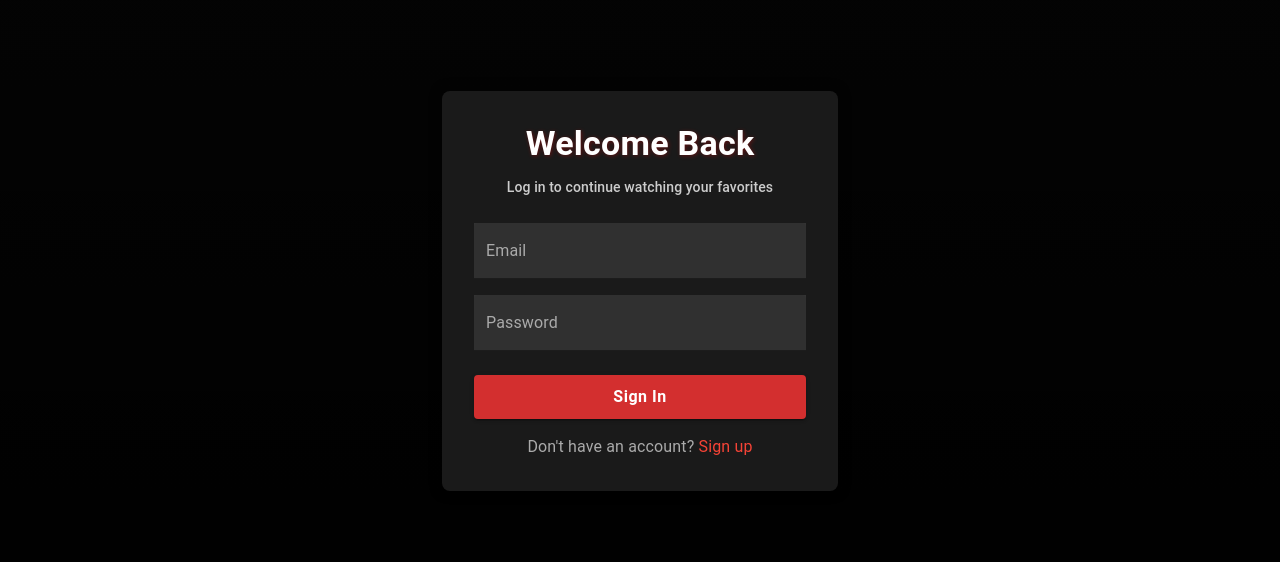
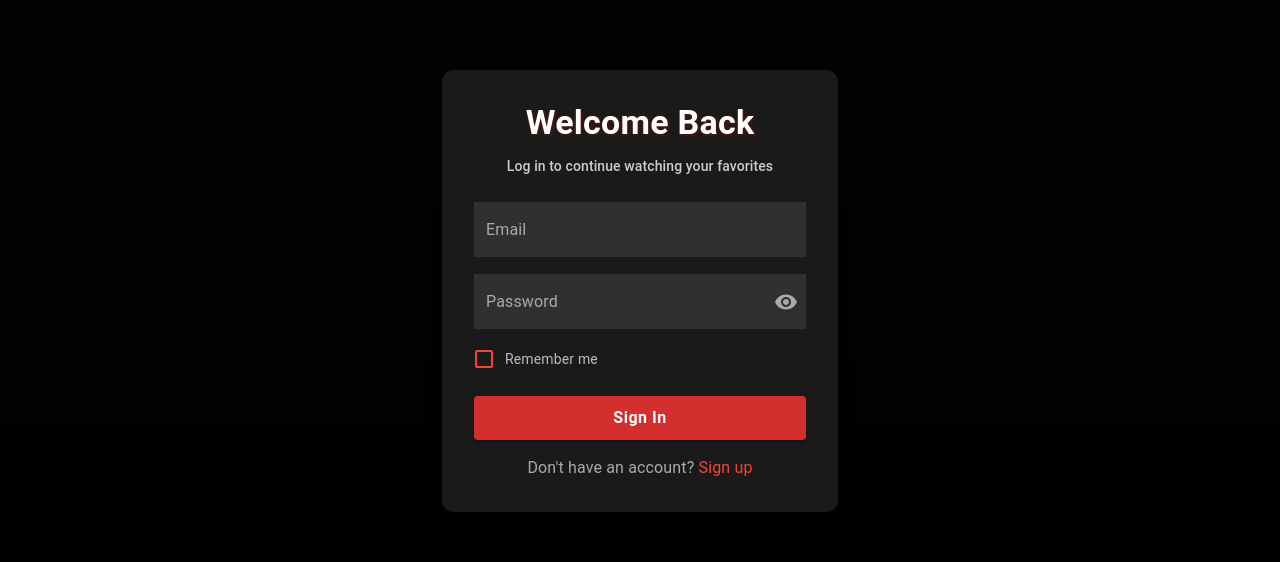
Before and after one commit to mwendwavickie/netflix-clone, a React (Create React App) app: page /login in a window 1280 px wide. Shown: the part 173-735 px from the top of the page. Built offline with nearby package versions, Linux system fonts and the light colour scheme; no server answers.

Commit message:
Enhance Login and SignUp pages with password visibility toggle and "Remember me" option

```diff
--- a/src/pages/LoginPage.js
+++ b/src/pages/LoginPage.js
@@ -6,8 +6,16 @@ import {
   TextField,
   Typography,
   Link,
-  Paper
+  Paper,
+  IconButton,
+  InputAdornment,
+  FormControlLabel,
+  Checkbox
 } from "@mui/material";
+import {
+  Visibility,
+  VisibilityOff
+} from "@mui/icons-material";
 import { useNavigate } from "react-router-dom";
 import { signInWithEmailAndPassword } from "firebase/auth";
 import { auth } from "../firebase";
@@ -19,13 +27,14 @@ const LoginPage = () => {
 
   const [email, setEmail] = useState("");
   const [password, setPassword] = useState("");
+  const [showPassword, setShowPassword] = useState(false);
+  const [rememberMe, setRememberMe] = useState(false);
   const [error, setError] = useState({ email: "", password: "" });
 
   const validate = () => {
     const newError = {};
     if (!email.includes("@")) newError.email = "Invalid email address";
-    if (password.length < 6)
-      newError.password = "Password must be at least 6 characters";
+    if (password.length < 6) newError.password = "Password must be at least 6 characters";
     setError(newError);
     return Object.keys(newError).length === 0;
   };
@@ -36,6 +45,12 @@ const LoginPage = () => {
 
     try {
       await signInWithEmailAndPassword(auth, email, password);
+      // Optionally store session
+      if (rememberMe) {
+        localStorage.setItem("rememberEmail", email);
+      } else {
+        localStorage.removeItem("rememberEmail");
+      }
       navigate("/");
     } catch (err) {
       if (err.code === "auth/user-not-found") {
@@ -58,7 +73,6 @@ const LoginPage = () => {
       sx={{
         minHeight: "100vh",
         background: "linear-gradient(rgba(0,0,0,0.8), rgba(0,0,0,1))",
-        backgroundColor: "#141414",
         display: "flex",
         alignItems: "center",
         justifyContent: "center",
@@ -72,8 +86,8 @@ const LoginPage = () => {
             p: 4,
             background: "rgba(28,28,28,0.95)",
             backdropFilter: "blur(6px)",
-            borderRadius: 2,
-            boxShadow: "0 0 12px rgba(0,0,0,0.5)",
+            borderRadius: 3,
+            boxShadow: "0 0 12px rgba(0,0,0,0.6)",
           }}
         >
           <Typography
@@ -117,7 +131,7 @@ const LoginPage = () => {
 
             <TextField
               label="Password"
-              type="password"
+              type={showPassword ? "text" : "password"}
               fullWidth
               variant="filled"
               value={password}
@@ -125,11 +139,40 @@ const LoginPage = () => {
               error={!!error.password}
               helperText={error.password}
               sx={{
-                mb: 3,
+                mb: 1,
                 backgroundColor: "#333",
                 input: { color: "white" },
                 label: { color: "#aaa" },
               }}
+              InputProps={{
+                endAdornment: (
+                  <InputAdornment position="end">
+                    <IconButton
+                      onClick={() => setShowPassword(!showPassword)}
+                      edge="end"
+                      sx={{ color: "#aaa" }}
+                    >
+                      {showPassword ? <VisibilityOff /> : <Visibility />}
+                    </IconButton>
+                  </InputAdornment>
+                ),
+              }}
+            />
+
+            <FormControlLabel
+              control={
+                <Checkbox
+                  checked={rememberMe}
+                  onChange={(e) => setRememberMe(e.target.checked)}
+                  sx={{ color: "#f44336" }}
+                />
+              }
+              label={
+                <Typography variant="body2" sx={{ color: "#bbb" }}>
+                  Remember me
+                </Typography>
+              }
+              sx={{ mb: 2 }}
             />
 
             <Button
--- a/src/pages/SignUpPage.js
+++ b/src/pages/SignUpPage.js
@@ -6,8 +6,14 @@ import {
   TextField,
   Button,
   Link,
-  Paper
+  Paper,
+  InputAdornment,
+  IconButton,
 } from "@mui/material";
+import {
+  Visibility,
+  VisibilityOff
+} from "@mui/icons-material";
 import { useNavigate } from "react-router-dom";
 import { useAuth } from "../context/AuthContext";
 import { auth } from "../firebase";
@@ -20,6 +26,7 @@ const SignUpPage = () => {
   const [email, setEmail] = useState("");
   const [password, setPassword] = useState("");
   const [confirmPassword, setConfirmPassword] = useState("");
+  const [showPassword, setShowPassword] = useState(false);
   const [error, setError] = useState({
     email: "",
     password: "",
@@ -62,7 +69,7 @@ const SignUpPage = () => {
       sx={{
         minHeight: "100vh",
         backgroundColor: "#141414",
-        backgroundImage: "linear-gradient(rgba(0,0,0,0.8), rgba(0,0,0,0.95))",
+        backgroundImage: "linear-gradient(rgba(0,0,0,0.85), rgba(0,0,0,0.95))",
         display: "flex",
         alignItems: "center",
         justifyContent: "center",
@@ -71,13 +78,13 @@ const SignUpPage = () => {
     >
       <Container maxWidth="xs">
         <Paper
-          elevation={6}
+          elevation={8}
           sx={{
             p: 4,
             backgroundColor: "rgba(28,28,28,0.95)",
+            borderRadius: 3,
+            boxShadow: "0 0 20px rgba(0,0,0,0.6)",
             backdropFilter: "blur(6px)",
-            borderRadius: 2,
-            boxShadow: "0 0 12px rgba(0,0,0,0.5)",
           }}
         >
           <Typography
@@ -87,7 +94,7 @@ const SignUpPage = () => {
             sx={{
               color: "white",
               fontWeight: "bold",
-              textShadow: "1px 1px 4px rgba(255,0,0,0.4)",
+              textShadow: "1px 1px 6px rgba(255,0,0,0.4)",
             }}
           >
             Create Your Account
@@ -98,7 +105,7 @@ const SignUpPage = () => {
             variant="subtitle2"
             sx={{ color: "#ccc", mb: 3 }}
           >
-            Join Streamify and start streaming now
+            Join Streamify and start streaming instantly
           </Typography>
 
           <form onSubmit={handleSignup}>
@@ -121,7 +128,7 @@ const SignUpPage = () => {
 
             <TextField
               label="Password"
-              type="password"
+              type={showPassword ? "text" : "password"}
               fullWidth
               variant="filled"
               value={password}
@@ -134,11 +141,24 @@ const SignUpPage = () => {
                 input: { color: "white" },
                 label: { color: "#aaa" },
               }}
+              InputProps={{
+                endAdornment: (
+                  <InputAdornment position="end">
+                    <IconButton
+                      onClick={() => setShowPassword(!showPassword)}
+                      edge="end"
+                      sx={{ color: "#aaa" }}
+                    >
+                      {showPassword ? <VisibilityOff /> : <Visibility />}
+                    </IconButton>
+                  </InputAdornment>
+                ),
+              }}
             />
 
             <TextField
               label="Confirm Password"
-              type="password"
+              type={showPassword ? "text" : "password"}
               fullWidth
               variant="filled"
               value={confirmPassword}
@@ -150,6 +170,19 @@ const SignUpPage = () => {
                 backgroundColor: "#333",
                 input: { color: "white" },
                 label: { color: "#aaa" },
+              }}
+              InputProps={{
+                endAdornment: (
+                  <InputAdornment position="end">
+                    <IconButton
+                      onClick={() => setShowPassword(!showPassword)}
+                      edge="end"
+                      sx={{ color: "#aaa" }}
+                    >
+                      {showPassword ? <VisibilityOff /> : <Visibility />}
+                    </IconButton>
+                  </InputAdornment>
+                ),
               }}
             />
 
@@ -164,14 +197,13 @@ const SignUpPage = () => {
                 textTransform: "none",
                 fontWeight: "bold",
                 fontSize: "1rem",
-                letterSpacing: 0.5,
               }}
             >
               Sign Up
             </Button>
           </form>
 
-          <Typography align="center" sx={{ color: "#aaa" }}>
+          <Typography align="center" sx={{ color: "#aaa", mt: 2 }}>
             Already have an account?{" "}
             <Link
               underline="hover"
```
